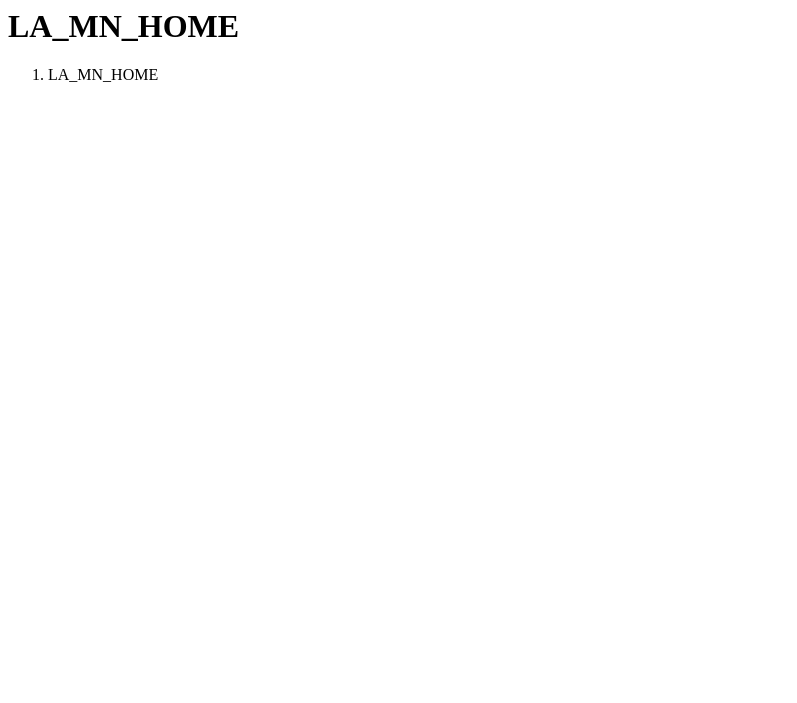
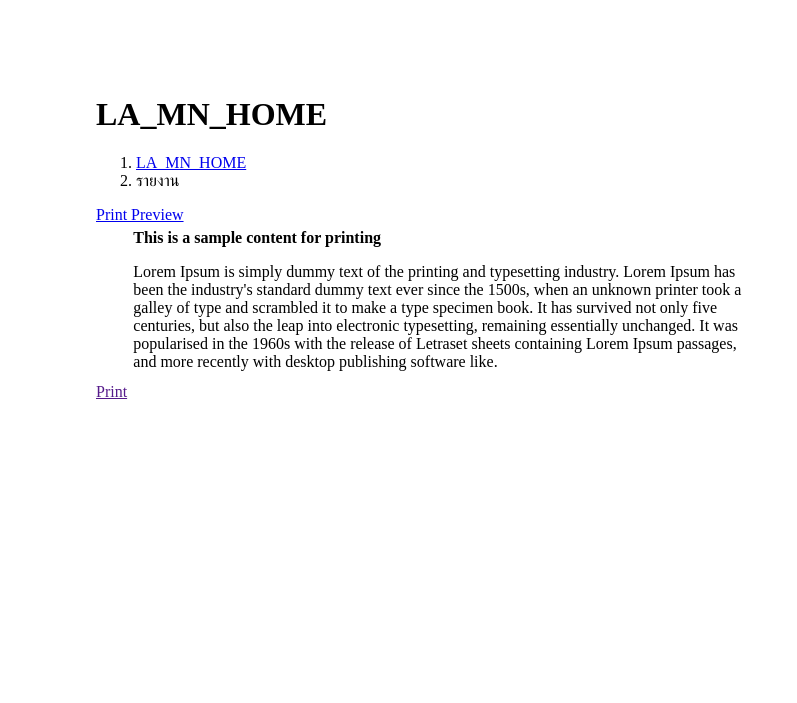
Before and after one commit to jitrawan/wheel, a PHP site: page /dashboard/report/report.php in a window 1280 px wide. Shown: the top 703 px of the page, without its empty margins (0-797 px from the left). Run offline with PHP 8.4, Linux system fonts and the light colour scheme; some libraries are stand-ins or nearby versions.

Commit message:
commit v.0.3

```diff
--- a/dashboard/report/report.php
+++ b/dashboard/report/report.php
@@ -1,8 +1,51 @@
 <div class="row">
      <div class="col-lg-12">
-             <h1 class="page-header"><i class="fa fa-home fa-fw"></i> <?php echo @LA_MN_HOME;?></h1>
+             <h1 class="page-header"><i class="fa fa-bar-chart fa-fw"></i> <?php echo @LA_MN_HOME;?></h1>
      </div>
 </div>
 <ol class="breadcrumb">
-  <li class="active"><?php echo @LA_MN_HOME;?></li>
+  <li><a href="index.php"><?php echo @LA_MN_HOME;?></a></li>
+  <li class="active">รายงาน</li>
 </ol>
+
+<style>
+@media print {
+    .no-print {
+        display: none;
+    }
+}
+</style>
+
+<script language="javascript">
+function printPage(printContent) {
+var display_setting="toolbar=yes,menubar=yes,";
+display_setting+="scrollbars=yes,width=650, height=600, left=100, top=25";
+var printpage=window.open("","",display_setting);
+printpage.document.open();
+printpage.document.write('<html><head><title>Print Page</title></head>');
+printpage.document.write('<body onLoad="self.print()" align="center">'+ printContent +'</body></html>');
+printpage.document.close();
+printpage.focus();
+}
+</script>
+
+<a href="javascript:void(0);" onClick="printPage(printsection.innerHTML)">Print Preview</a>
+
+
+<div id="printsection">
+<table width="652" border="0">
+<tr>
+<td width="30" height="24">&nbsp;</td>
+<td width="606"><strong>This is a sample content for printing</strong></td>
+</tr>
+<tr>
+<td height="129">&nbsp;</td>
+<td>Lorem Ipsum is simply dummy text of the printing and typesetting industry. Lorem Ipsum has been the industry's standard dummy text ever since the 1500s, when an unknown printer took a galley of type and scrambled it to make a type specimen book. It has survived not only five centuries, but also the leap into electronic typesetting, remaining essentially unchanged. It was popularised in the 1960s with the release of Letraset sheets containing Lorem Ipsum passages, and more recently with desktop publishing software like.</td>
+</tr>
+</table>
+</div>
+
+
+<body style="margin: 1in">
+<a class="print_btn no-print" href="" onclick="window.print();">Print</a>
+    <body>
```
Also changed, not shown: dashboard/card/claim_info.php (+7 -3 lines).
